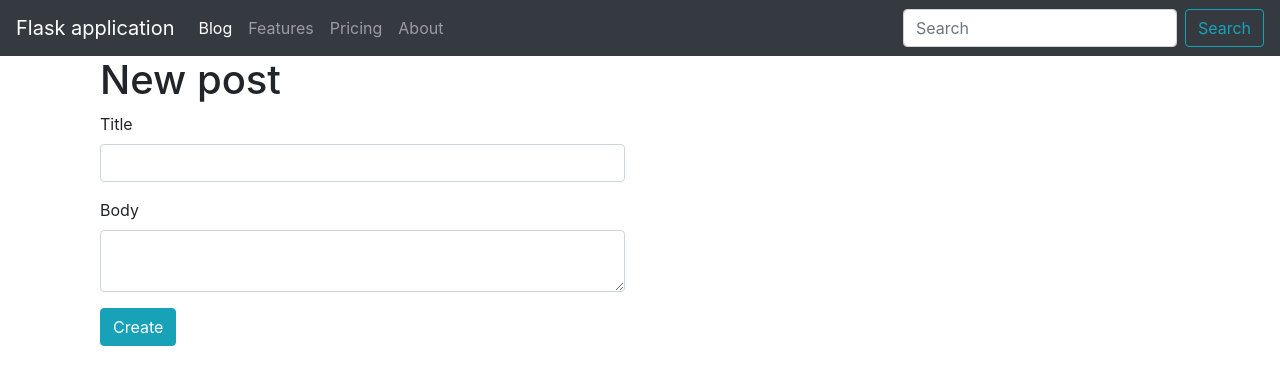
After one commit to IvanPostu/flask-web-forum, a Flask app: template web-application/posts/templates/posts/create_post.html in a window 1280 px wide. The commit adds this page. Shown: the top 385 px of the page. Run offline with Flask 2, Linux system fonts and the light colour scheme; the template is opened without the code that fills it: values that come from a table or form of the project are taken from there, others are empty; some libraries are stand-ins or nearby versions.

Commit message:
Create post.

```diff
--- a/requirements.txt
+++ b/requirements.txt
@@ -45,4 +45,5 @@ typing-extensions==3.7.4.2
 urllib3==1.25.9
 websocket-client==0.57.0
 Werkzeug==1.0.1
+WTForms==2.3.1
 zipp==3.1.0
--- /dev/null
+++ b/web-application/posts/forms.py
@@ -0,0 +1,6 @@
+from wtforms import Form, StringField, TextAreaField
+
+
+class PostForm(Form):
+    title = StringField('Title')
+    body = TextAreaField('Body')
--- /dev/null
+++ b/web-application/posts/templates/posts/create_post.html
@@ -0,0 +1,27 @@
+{% extends 'layout.html' %}
+
+{% block title %}
+  Create new post
+{% endblock %}
+
+{% block content %}
+<div class="container">
+  <div class="col-md-6">
+    <h1>New post</h1>
+    <form action="{{url_for('posts.create_post')}}" method="POST">
+      {% for field in form %}
+        <div class="form-group">
+          {{ field.label(class='control-label') }}
+          {{ field(class='form-control') }}
+        </div>
+      {% endfor %}
+
+      <button type="submit" class="btn btn-info">Create</button>
+
+    </form>
+  </div>
+
+
+</div>
+
+{% endblock %}
--- a/web-application/posts/templates/posts/post_detail.html
+++ b/web-application/posts/templates/posts/post_detail.html
@@ -10,11 +10,9 @@
   <p>{{post.body}}</p>
   <div class="tags">
     {% for tag in tags %}
-    <a href="{{url_for('posts.tag_detail', slug=tag.slug)}}">
-      <span class="label label-primary">
+      <a href="{{url_for('posts.tag_detail', slug=tag.slug)}}" class="btn btn-primary" role="button">
         {{tag.name}}
-      </span>
-    </a>
+      </a>
     {% endfor %}
   </div>
 </div>
--- a/web-application/templates/layout.html
+++ b/web-application/templates/layout.html
@@ -38,8 +38,8 @@
           <a class="nav-link" href="#">About</a>
         </li>
       </ul>
-      <form class="form-inline">
-        <input class="form-control mr-sm-2" type="search" placeholder="Search" aria-label="Search">
+      <form class="form-inline" method="GET">
+        <input name="q" value="{{request.args.get('q', '')}}" class="form-control mr-sm-2" type="search" placeholder="Search" aria-label="Search">
         <button class="btn btn-outline-info my-2 my-sm-0" type="submit">Search</button>
       </form>
     </div>
```
Also changed, not shown: web-application/posts/posts_blueprint.py (+32 -2 lines).
